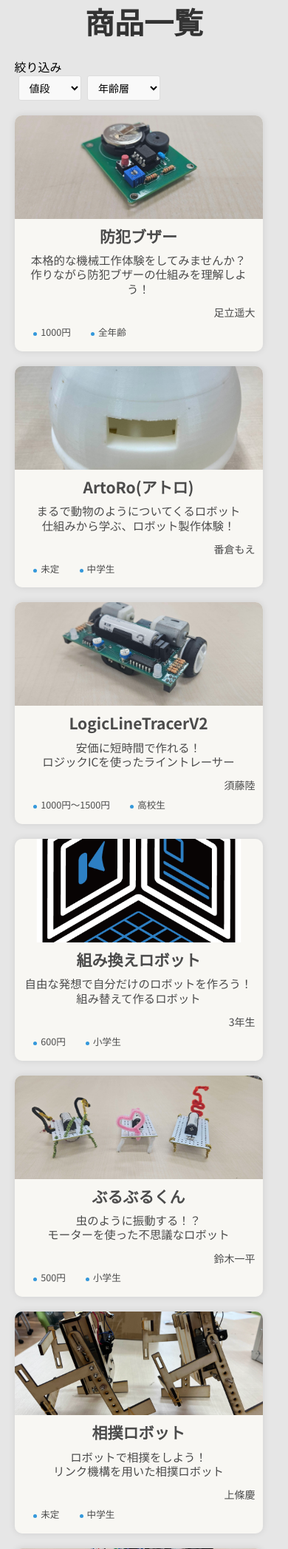
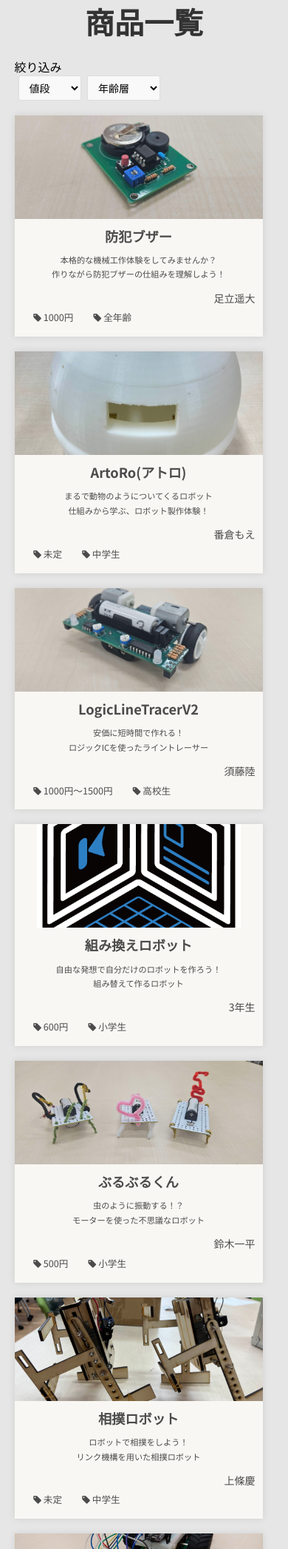
Before and after one commit to KAIT-EDTC/EDTCHP, a PHP site: page /product-top.html in a window 390 px wide. Shown: the part 70-2164 px from the top of the page at 74% size. Run offline with PHP 8.4, Linux system fonts and the light colour scheme; some libraries are stand-ins or nearby versions.

Commit message:
chore:プロダクトページのデザイン修正

```diff
--- a/css/product-temp.css
+++ b/css/product-temp.css
@@ -134,7 +134,7 @@ main {
     width: 12px;
     height: 12px;
     /* fill: #30B4B4; */
-    fill: var(--main-color);
+    fill: rgb(76, 165, 216);
 }
 
 /* レスポンシブ対応 */
--- a/css/product.css
+++ b/css/product.css
@@ -53,8 +53,12 @@ select:focus {
     }
 
     .pdct-box .pdct-name {
-        font-size: 1.5em;
+        font-size: 1.3em;
         font-weight: bold;
+    }
+
+    .pdct-box .pdct-headline {
+        font-size: 0.8em;
     }
 }
 
@@ -66,7 +70,7 @@ select:focus {
 
 /* li */
 .pdct-contents {
-    border-radius: 10px;
+    /* border-radius: 10px; */
     border-top: none;
     overflow: hidden;
     box-shadow: 0 0 10px rgba(0, 0, 0, 0.1);
@@ -92,7 +96,7 @@ select:focus {
     width: 100%;
     height: 140px;
     object-fit: cover;
-    border-radius: 2% 2% 0 0;
+    /* border-radius: 2% 2% 0 0; */
     pointer-events: none;
 }
 
@@ -132,7 +136,8 @@ select:focus {
     user-select: none;
 }
 
-.pdct-tag::before {
+/* タグアイコンを追加したため一旦コメントアウト */
+/* .pdct-tag::before {
     content: "";
     display: inline-block;
     width: 5px;
@@ -140,4 +145,4 @@ select:focus {
     background-color: #3498db;
     border-radius: 50%;
     margin-right: 5px;
-}
+} */
--- a/js/productListRenderer.js
+++ b/js/productListRenderer.js
@@ -46,7 +46,7 @@ const pdctLoad = () => {
         pdct.tags.map((tag) => {
             const tagsElement = document.createElement("li");
             tagsElement.className = "pdct-tag";
-            tagsElement.innerText = tag;
+            tagsElement.innerHTML = '<i class="fa fa-tag" aria-hidden="true"></i> ' + tag;
             tagsContainerElement.appendChild(tagsElement);
         })
 
```
